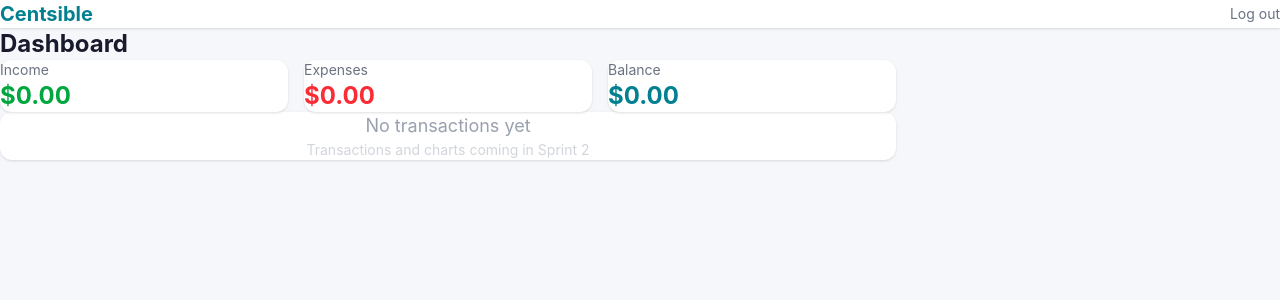
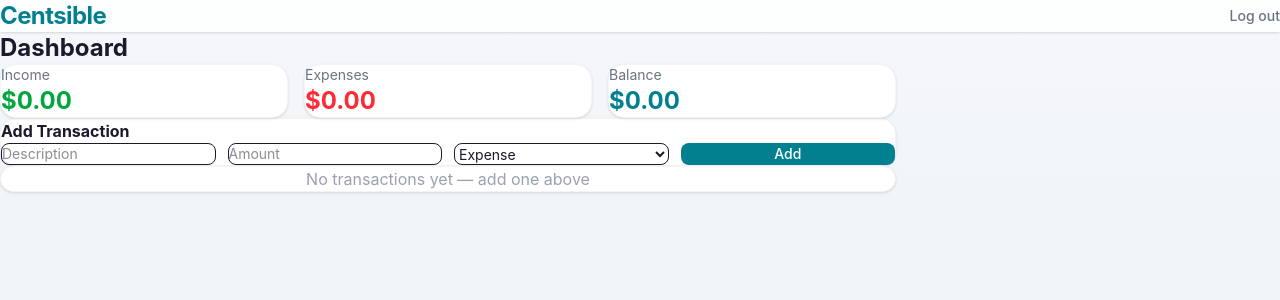
Before and after one commit to not-aryan7/centsible, a React (Vite) app: page /dashboard in a window 1280 px wide. Shown: the top 300 px of the page. Built offline with nearby package versions, Linux system fonts and the light colour scheme.

Commit message:
dashboard improvements

```diff
--- a/src/index.css
+++ b/src/index.css
@@ -17,7 +17,6 @@ body {
   -webkit-font-smoothing: antialiased;
 }
 
-/* Buttons */
 button,
 a[class*="bg-"] {
   transition: all 0.2s ease;
@@ -27,21 +26,16 @@ button:active {
   transform: scale(0.97);
 }
 
-/* Inputs */
-input {
+input,
+select {
   transition: border-color 0.2s ease, box-shadow 0.2s ease;
 }
 
-input:focus {
+input:focus,
+select:focus {
   box-shadow: 0 0 0 3px rgba(2, 128, 144, 0.1);
 }
 
-/* Cards */
-.shadow-sm {
-  transition: box-shadow 0.2s ease, transform 0.2s ease;
-}
-
-/* Smooth page transitions */
 section,
 nav,
 footer {
@@ -59,21 +53,3 @@ footer {
     transform: translateY(0);
   }
 }
-
-/* Scrollbar */
-::-webkit-scrollbar {
-  width: 6px;
-}
-
-::-webkit-scrollbar-track {
-  background: transparent;
-}
-
-::-webkit-scrollbar-thumb {
-  background: #c4c4c4;
-  border-radius: 3px;
-}
-
-::-webkit-scrollbar-thumb:hover {
-  background: #a0a0a0;
-}
--- a/src/pages/Dashboard.jsx
+++ b/src/pages/Dashboard.jsx
@@ -1,11 +1,36 @@
+import { useState } from "react";
 import { Link } from "react-router-dom";
 
 export default function Dashboard() {
+  const [transactions, setTransactions] = useState([]);
+  const [desc, setDesc] = useState("");
+  const [amount, setAmount] = useState("");
+  const [type, setType] = useState("expense");
+
+  function handleAdd(e) {
+    e.preventDefault();
+    if (!desc || !amount) return;
+    setTransactions([
+      ...transactions,
+      { id: Date.now(), desc, amount: parseFloat(amount), type },
+    ]);
+    setDesc("");
+    setAmount("");
+  }
+
+  const income = transactions
+    .filter((t) => t.type === "income")
+    .reduce((sum, t) => sum + t.amount, 0);
+  const expenses = transactions
+    .filter((t) => t.type === "expense")
+    .reduce((sum, t) => sum + t.amount, 0);
+  const balance = income - expenses;
+
   return (
-        <div className="min-h-screen bg-[#F5F7FA]">
-            <nav className="flex justify-between items-center px-8 py-4 bg-white shadow-sm">
-                <h1 className="text-xl font-bold text-[#028090]">Centsible</h1>
-                <Link to="/" className="text-sm text-gray-500 hover:text-[#028090]">
+    <div className="min-h-screen bg-gradient-to-b from-[#F5F7FA] to-[#E8F0F2]">
+      <nav className="flex justify-between items-center px-10 py-5 bg-white/80 backdrop-blur-sm shadow-sm sticky top-0 z-10">
+        <h1 className="text-2xl font-bold tracking-tight text-[#028090]">Centsible</h1>
+        <Link to="/" className="text-sm font-medium text-gray-500 hover:text-[#028090] transition-colors">
           Log out
         </Link>
       </nav>
@@ -13,24 +38,68 @@ export default function Dashboard() {
       <div className="max-w-4xl mx-auto px-8 py-8">
         <h2 className="text-2xl font-bold mb-6">Dashboard</h2>
 
+        {/* Summary Cards */}
         <div className="grid grid-cols-1 md:grid-cols-3 gap-4 mb-8">
-                    <div className="bg-white p-5 rounded-xl shadow-sm">
+          <div className="bg-white p-5 rounded-2xl shadow-sm border border-gray-100">
             <p className="text-sm text-gray-500">Income</p>
-                        <p className="text-2xl font-bold text-green-600">$0.00</p>
+            <p className="text-2xl font-bold text-green-600">${income.toFixed(2)}</p>
           </div>
-                    <div className="bg-white p-5 rounded-xl shadow-sm">
+          <div className="bg-white p-5 rounded-2xl shadow-sm border border-gray-100">
             <p className="text-sm text-gray-500">Expenses</p>
-                        <p className="text-2xl font-bold text-red-500">$0.00</p>
+            <p className="text-2xl font-bold text-red-500">${expenses.toFixed(2)}</p>
           </div>
-                    <div className="bg-white p-5 rounded-xl shadow-sm">
+          <div className="bg-white p-5 rounded-2xl shadow-sm border border-gray-100">
             <p className="text-sm text-gray-500">Balance</p>
-                        <p className="text-2xl font-bold text-[#028090]">$0.00</p>
+            <p className="text-2xl font-bold text-[#028090]">${balance.toFixed(2)}</p>
           </div>
         </div>
 
-                <div className="bg-white p-12 rounded-xl shadow-sm text-center">
-                    <p className="text-gray-400 text-lg">No transactions yet</p>
-                    <p className="text-gray-300 text-sm mt-1">Transactions and charts coming in Sprint 2</p>
+        {/* Add Transaction Form */}
+        <form onSubmit={handleAdd} className="bg-white p-6 rounded-2xl shadow-sm border border-gray-100 mb-6">
+          <h3 className="font-bold mb-4">Add Transaction</h3>
+          <div className="grid grid-cols-1 md:grid-cols-4 gap-3">
+            <input
+              type="text" placeholder="Description" value={desc}
+              onChange={(e) => setDesc(e.target.value)}
+              className="px-3 py-2 border rounded-lg text-sm outline-none focus:border-[#028090]"
+              required
+            />
+            <input
+              type="number" placeholder="Amount" value={amount}
+              onChange={(e) => setAmount(e.target.value)}
+              className="px-3 py-2 border rounded-lg text-sm outline-none focus:border-[#028090]"
+              required
+            />
+            <select
+              value={type} onChange={(e) => setType(e.target.value)}
+              className="px-3 py-2 border rounded-lg text-sm outline-none focus:border-[#028090]"
+            >
+              <option value="expense">Expense</option>
+              <option value="income">Income</option>
+            </select>
+            <button type="submit"
+              className="bg-[#028090] text-white py-2 rounded-lg text-sm font-medium hover:bg-[#026f7d] transition-colors">
+              Add
+            </button>
+          </div>
+        </form>
+
+        {/* Transaction List */}
+        <div className="bg-white rounded-2xl shadow-sm border border-gray-100">
+          {transactions.length === 0 ? (
+            <p className="text-gray-400 text-center py-8">No transactions yet — add one above</p>
+          ) : (
+            <ul>
+              {transactions.map((t) => (
+                <li key={t.id} className="flex justify-between items-center px-6 py-4 border-b border-gray-50 last:border-b-0">
+                  <span className="text-sm">{t.desc}</span>
+                  <span className={`text-sm font-semibold ${t.type === "income" ? "text-green-600" : "text-red-500"}`}>
+                    {t.type === "income" ? "+" : "-"}${t.amount.toFixed(2)}
+                  </span>
+                </li>
+              ))}
+            </ul>
+          )}
         </div>
       </div>
     </div>
```
Lines whose indentation alone changed are shown as unchanged.
